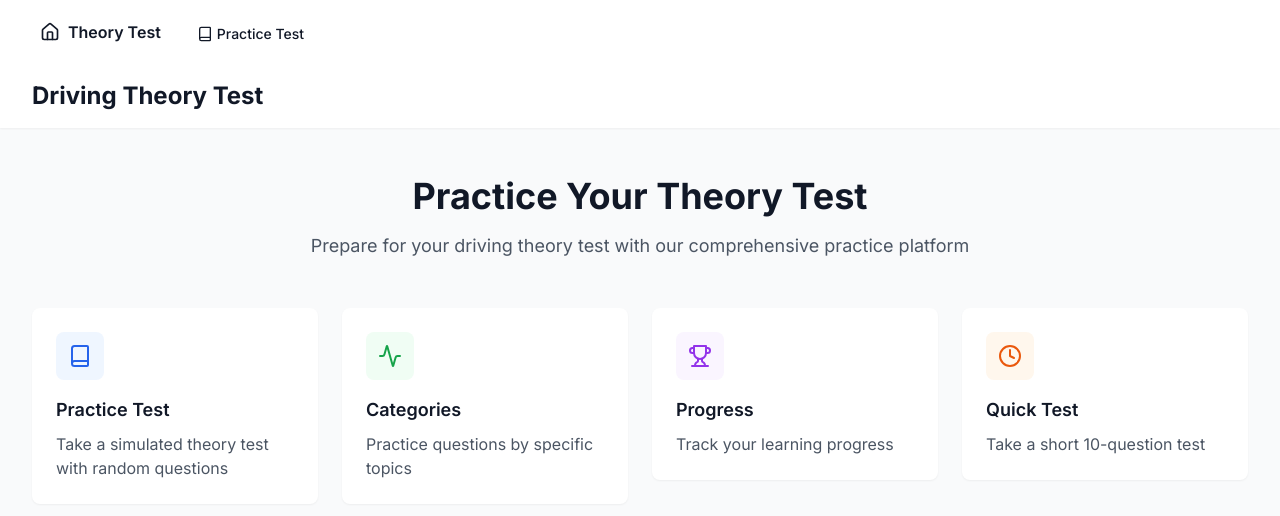
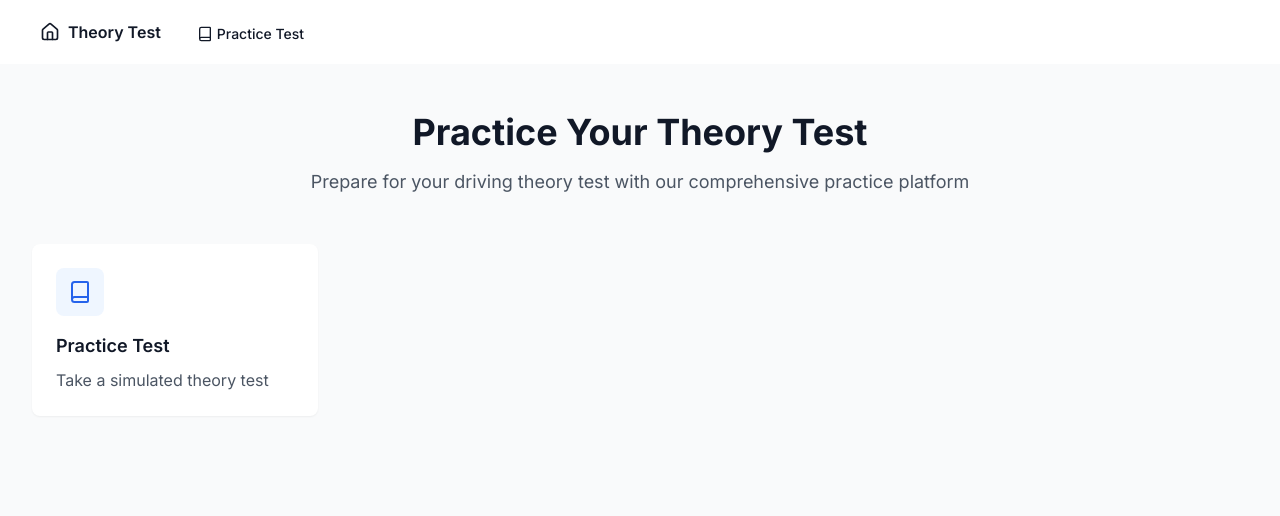
Before and after one commit to tello070/driving-theory-test, a Next.js app: page / in a window 1280 px wide. Shown: the top 516 px of the page. Built offline with nearby package versions, Linux system fonts and the light colour scheme.

Commit message:
Update page.tsx

```diff
--- a/app/page.tsx
+++ b/app/page.tsx
@@ -4,14 +4,6 @@ import { Book, Activity, Trophy, Clock } from 'lucide-react'
 export default function Home() {
   return (
     <div className="min-h-screen bg-gray-50">
-      {/* Header */}
-      <header className="bg-white shadow-sm">
-        <div className="max-w-7xl mx-auto px-4 sm:px-6 lg:px-8 py-4">
-          <h1 className="text-2xl font-bold text-gray-900">Driving Theory Test</h1>
-        </div>
-      </header>
-
-      {/* Main Content */}
       <main className="max-w-7xl mx-auto px-4 sm:px-6 lg:px-8 py-12">
         <div className="text-center mb-12">
           <h2 className="text-3xl font-bold text-gray-900 sm:text-4xl">
@@ -23,47 +15,13 @@ export default function Home() {
         </div>
 
         <div className="grid grid-cols-1 gap-6 sm:grid-cols-2 lg:grid-cols-4 mt-12">
-          {/* Practice Test Card */}
           <Link href="/practice-test" className="group">
             <div className="relative bg-white p-6 rounded-lg shadow-sm hover:shadow-md transition-shadow duration-300">
               <div className="inline-flex p-3 rounded-lg bg-blue-50 group-hover:bg-blue-100 transition-colors duration-300">
                 <Book className="h-6 w-6 text-blue-600" />
               </div>
               <h3 className="mt-4 text-lg font-semibold text-gray-900">Practice Test</h3>
-              <p className="mt-2 text-gray-600">Take a simulated theory test with random questions</p>
-            </div>
-          </Link>
-
-          {/* Categories Card */}
-          <Link href="/categories" className="group">
-            <div className="relative bg-white p-6 rounded-lg shadow-sm hover:shadow-md transition-shadow duration-300">
-              <div className="inline-flex p-3 rounded-lg bg-green-50 group-hover:bg-green-100 transition-colors duration-300">
-                <Activity className="h-6 w-6 text-green-600" />
-              </div>
-              <h3 className="mt-4 text-lg font-semibold text-gray-900">Categories</h3>
-              <p className="mt-2 text-gray-600">Practice questions by specific topics</p>
-            </div>
-          </Link>
-
-          {/* Progress Card */}
-          <Link href="/progress" className="group">
-            <div className="relative bg-white p-6 rounded-lg shadow-sm hover:shadow-md transition-shadow duration-300">
-              <div className="inline-flex p-3 rounded-lg bg-purple-50 group-hover:bg-purple-100 transition-colors duration-300">
-                <Trophy className="h-6 w-6 text-purple-600" />
-              </div>
-              <h3 className="mt-4 text-lg font-semibold text-gray-900">Progress</h3>
-              <p className="mt-2 text-gray-600">Track your learning progress</p>
-            </div>
-          </Link>
-
-          {/* Quick Test Card */}
-          <Link href="/quick-test" className="group">
-            <div className="relative bg-white p-6 rounded-lg shadow-sm hover:shadow-md transition-shadow duration-300">
-              <div className="inline-flex p-3 rounded-lg bg-orange-50 group-hover:bg-orange-100 transition-colors duration-300">
-                <Clock className="h-6 w-6 text-orange-600" />
-              </div>
-              <h3 className="mt-4 text-lg font-semibold text-gray-900">Quick Test</h3>
-              <p className="mt-2 text-gray-600">Take a short 10-question test</p>
+              <p className="mt-2 text-gray-600">Take a simulated theory test</p>
             </div>
           </Link>
         </div>
```
